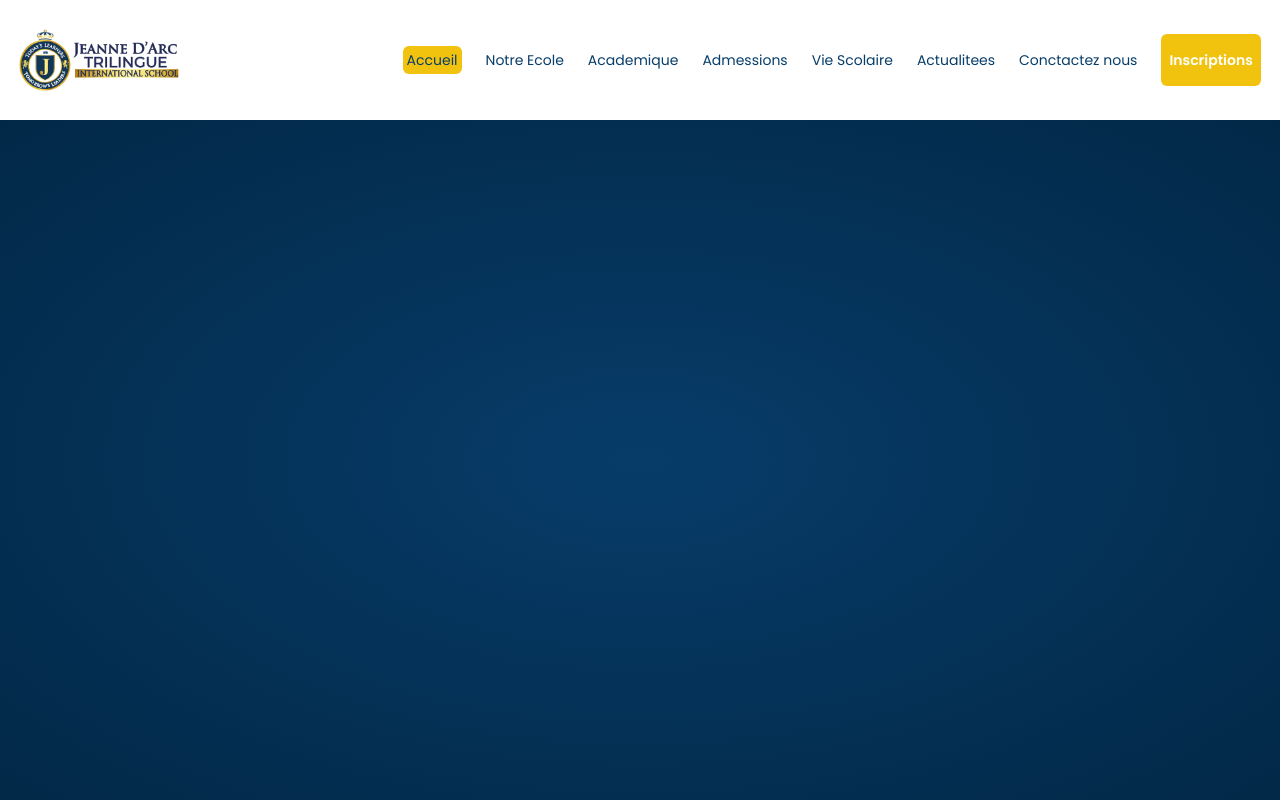
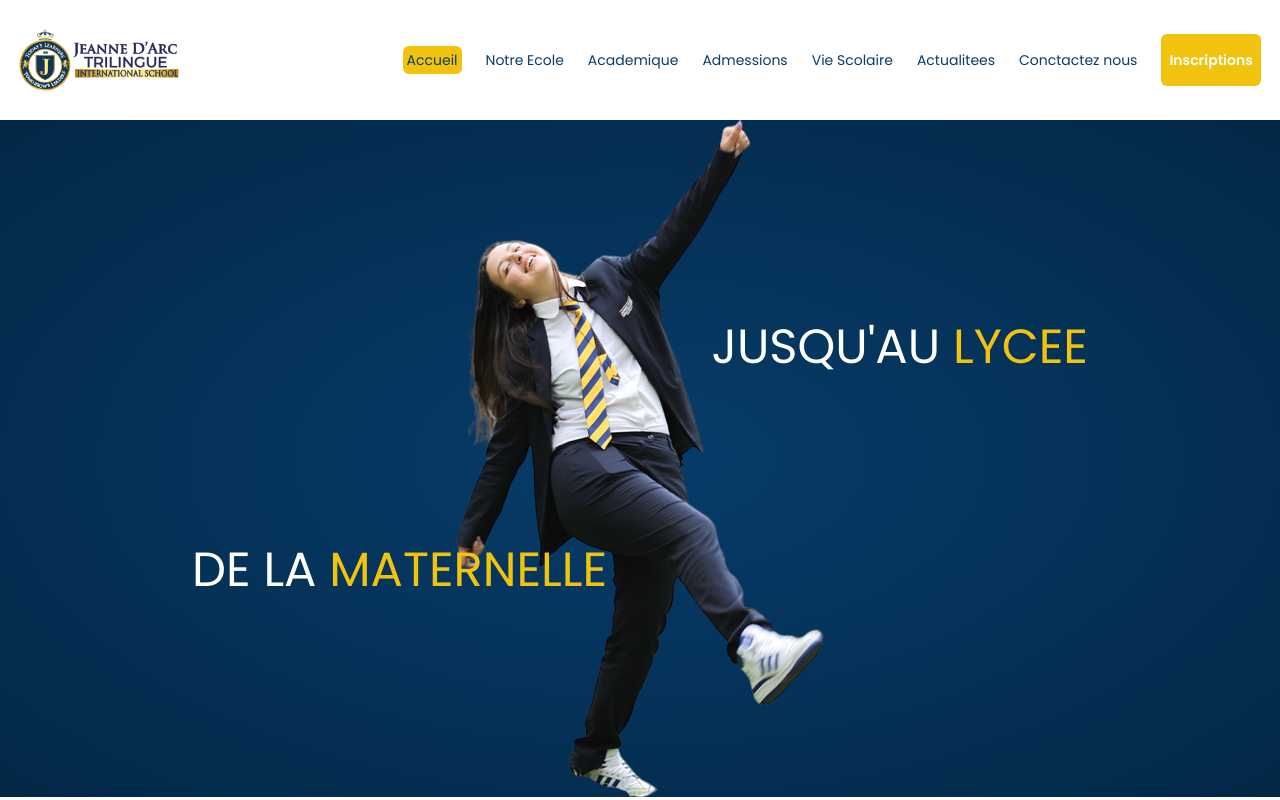
Before and after one commit to Afifi24/Triligue_School, a React (Vite) app: page / in a window 1280 px wide. Shown: the top 800 px of the page. Built offline with nearby package versions, Linux system fonts and the light colour scheme.

Commit message:
add header content

```diff
--- a/src/components/Header.jsx
+++ b/src/components/Header.jsx
@@ -1,11 +1,15 @@
 import React from 'react'
 import headerimg from '../assets/header.png'
+import vectorLeft from '../assets/vector-left.png'
+import vectorRight from '../assets/vector-right.png'
 const Header = () => {
   return (
-    <div className='min-h-[85vh] loginbg'>
-        <div>
-
+    <div className='relative  loginbg'>
+        <div className='flex items-center justify-center'>
+            <img className='w-[60%] lg:w-auto' src={headerimg} alt="" />
         </div>
+    <h1 className='uppercase absolute text-white text-xl md:text-3xl lg:text-5xl 2xl:text-7xl right-[5%] md:right-[15%] top-[30%] '>jusqu'au <span className='text-lightYellow'>lycee</span></h1>
+    <h1 className='uppercase absolute text-white text-xl md:text-3xl lg:text-5xl 2xl:text-7xl left-[5%] md:left-[15%] bottom-[30%]'>de la <span className='text-lightYellow'>maternelle</span></h1>
     </div>
   )
 }
```
